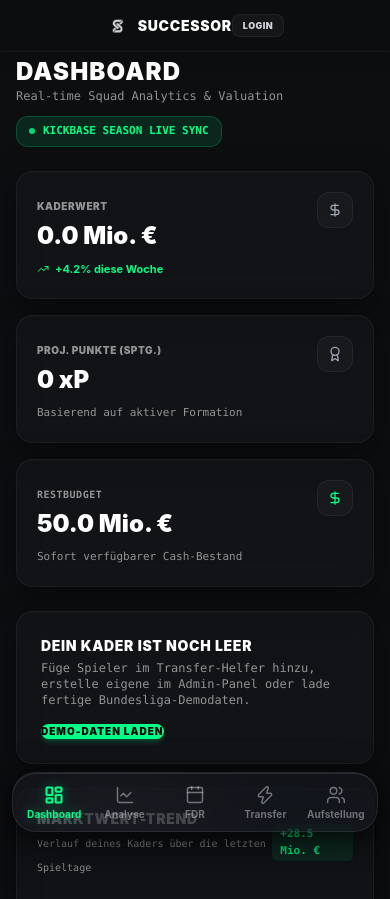
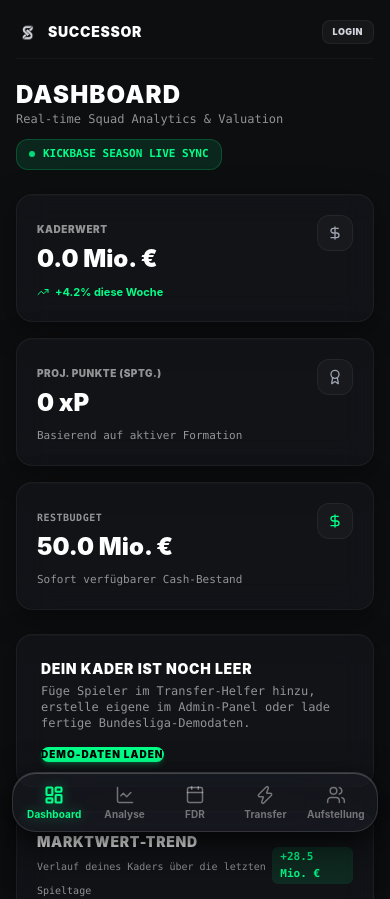
Before and after one commit to bhdtl/successor-dashboard, a React (Vite) app: page / in a window 390 px wide. Shown: the top 899 px of the page. Built offline with nearby package versions, Linux system fonts and the light colour scheme.

Commit message:
design: move mobile header inside scroll container to scroll off-screen, and match mobile tab bar glassmorphism with backhandtl-project

```diff
--- a/src/App.tsx
+++ b/src/App.tsx
@@ -485,10 +485,13 @@
       {/* MAIN CONTAINER */}
       <div className="flex-grow flex flex-col min-w-0">
 
-        {/* MOBILE HEADER */}
-        <header className="md:hidden ios-nav-bar fixed top-0 left-0 right-0 z-40 px-4 flex items-center justify-between">
+        {/* PAGE BODY AREA */}
+        <main className="flex-grow pt-[max(1.25rem,env(safe-area-inset-top,0px))] pb-[calc(5rem+env(safe-area-inset-bottom,0px))] md:pb-6 md:pt-6 px-4 md:px-8 max-w-6xl w-full mx-auto overflow-y-auto no-scrollbar">
+
+          {/* MOBILE HEADER (scrolls away with page content) */}
+          <header className="md:hidden flex items-center justify-between pb-3.5 mb-5 border-b border-white/[0.04] w-full">
             <div className="flex items-center gap-2">
-            <img src="/logo.png" alt="Successor Logo" className="h-6 w-6 object-contain" />
+              <img src="/logo.png" alt="Successor Logo" className="h-6 w-6 object-contain" style={{ width: '24px', height: '24px' }} />
               <span className="text-sm font-black uppercase tracking-wider text-white">Successor</span>
             </div>
 
@@ -509,9 +512,6 @@
               </button>
             )}
           </header>
-
-        {/* PAGE BODY AREA */}
-        <main className="flex-grow pt-[calc(3.5rem+env(safe-area-inset-top,0px))] pb-[calc(5rem+env(safe-area-inset-bottom,0px))] md:pb-6 md:pt-6 px-4 md:px-8 max-w-6xl w-full mx-auto overflow-y-auto no-scrollbar">
 
           {activeTab === 'dashboard' && (
             <Dashboard
--- a/src/index.css
+++ b/src/index.css
@@ -94,14 +94,14 @@
   position: relative;
   width: 100%;
   border-radius: 24px;
-  background: rgba(22, 24, 30, 0.6);
+  background: rgba(30, 32, 40, 0.52);
   backdrop-filter: blur(40px) saturate(220%);
   -webkit-backdrop-filter: blur(40px) saturate(220%);
-  border: 1px solid rgba(255, 255, 255, 0.08);
+  border: 1px solid rgba(255, 255, 255, 0.12);
   box-shadow:
     0 16px 40px rgba(0, 0, 0, 0.6),
     0 4px 16px rgba(0, 0, 0, 0.35),
-    inset 0 1px 0 rgba(255, 255, 255, 0.1);
+    inset 0 1px 0 rgba(255, 255, 255, 0.2);
   overflow: hidden;
 }
 
```
Lines whose indentation alone changed are shown as unchanged.
